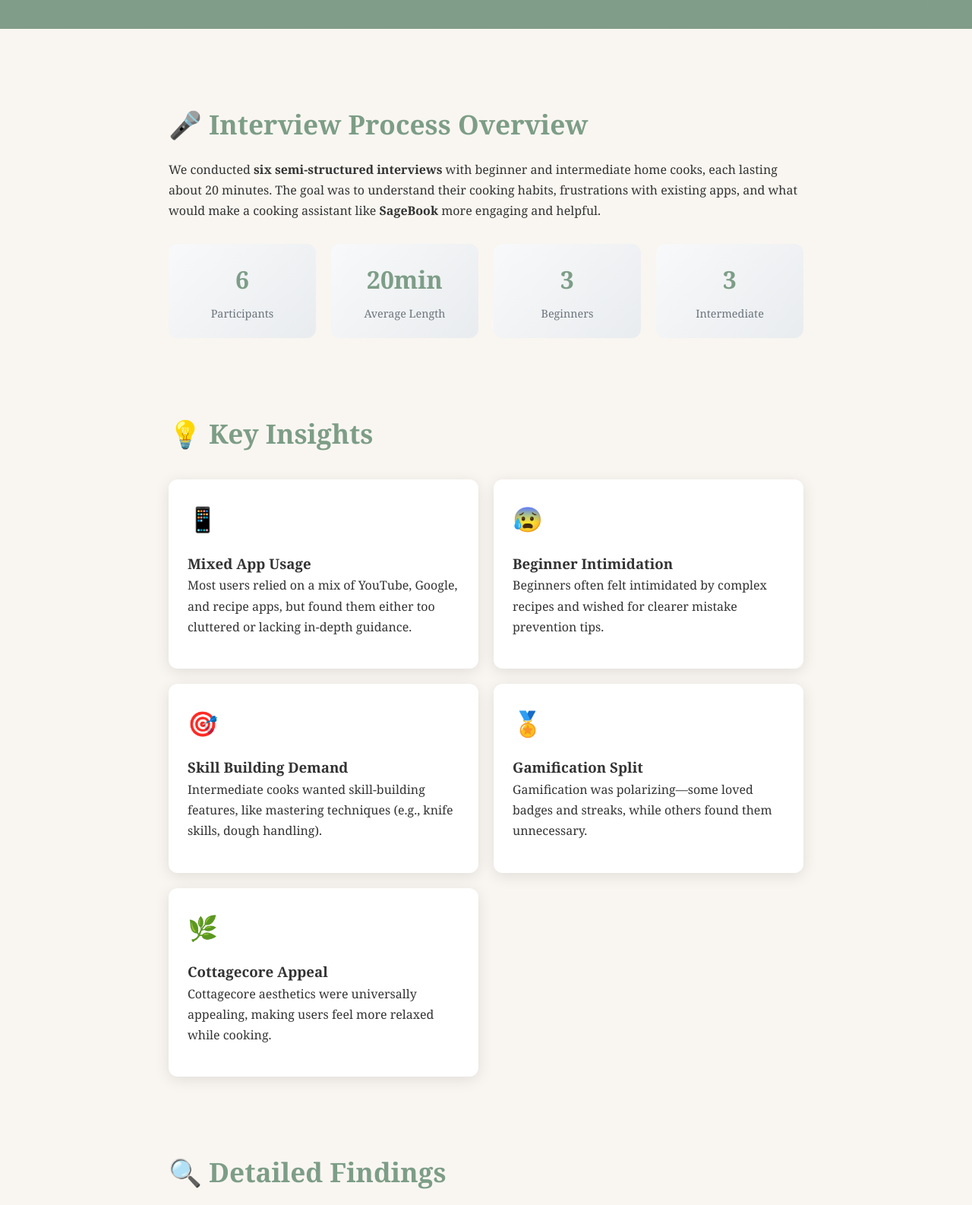
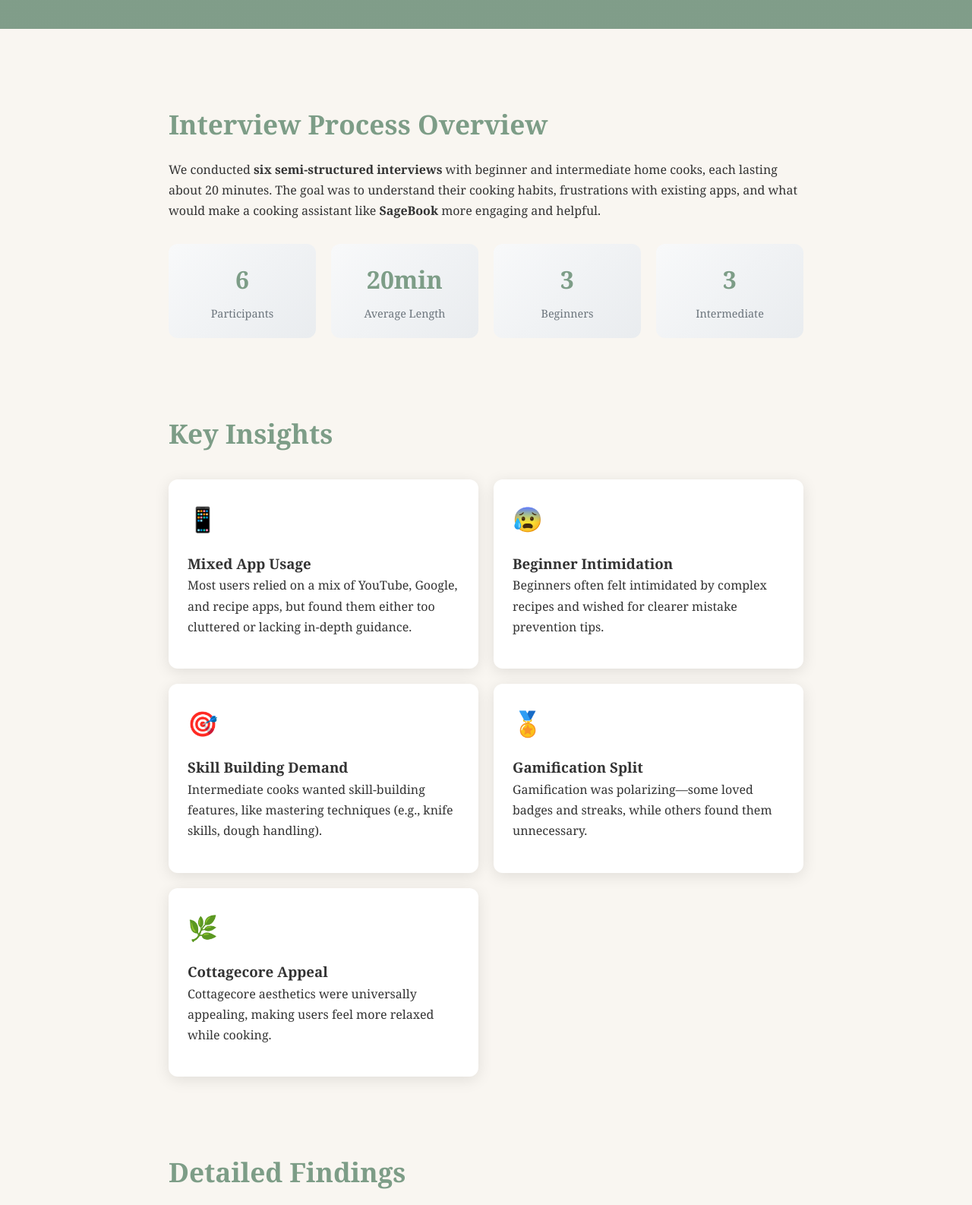
Before and after one commit to constancadcunha/SageBook, a plain HTML site: page interview.html in a window 1280 px wide. Shown: the part 440-2026 px from the top of the page at 76% size. Drawn offline with Linux system fonts and the light colour scheme; grey boxes are pictures that could not be loaded.

Commit message:
Update interview.html

```diff
--- a/interview.html
+++ b/interview.html
@@ -35,7 +35,7 @@
 
   <!-- Interview Overview -->
   <section id="overview" class="section fade-in">
-    <h2>🎤 Interview Process Overview</h2>
+    <h2>Interview Process Overview</h2>
     <p>
       We conducted <strong>six semi-structured interviews</strong> with beginner and intermediate home cooks, each lasting about 20 minutes. The goal was to understand their cooking habits, frustrations with existing apps, and what would make a cooking assistant like <strong>SageBook</strong> more engaging and helpful.
     </p>
@@ -62,7 +62,7 @@
 
   <!-- Key Insights -->
   <section class="section fade-in">
-    <h2>💡 Key Insights</h2>
+    <h2>Key Insights</h2>
     <div class="insights-grid">
       <div class="insight-card">
         <div class="insight-icon">📱</div>
@@ -94,7 +94,7 @@
 
   <!-- Detailed Findings -->
   <section id="findings" class="section fade-in">
-    <h2>🔍 Detailed Findings</h2>
+    <h2>Detailed Findings</h2>
 
     <div class="findings-tabs">
       <button class="tab-button active" data-tab="habits">Cooking Habits</button>
@@ -212,7 +212,7 @@
 
   <!-- Interview Files Section -->
   <section class="section fade-in">
-    <h2>📄 Interview Documentation</h2>
+    <h2>Interview Documentation</h2>
     <p>Access the complete interview materials including our question framework and detailed transcripts from three key participants.</p>
 
     <div class="file-grid">
@@ -245,7 +245,7 @@
 
   <!-- Key Takeaways -->
   <section class="section fade-in parallax-bg">
-    <h2>🎯 Key Takeaways for SageBook's Development</h2>
+    <h2>Key Takeaways for SageBook's Development</h2>
     <div class="takeaways-list">
       <div class="takeaway-item">
         <div class="takeaway-number">1</div>
```
